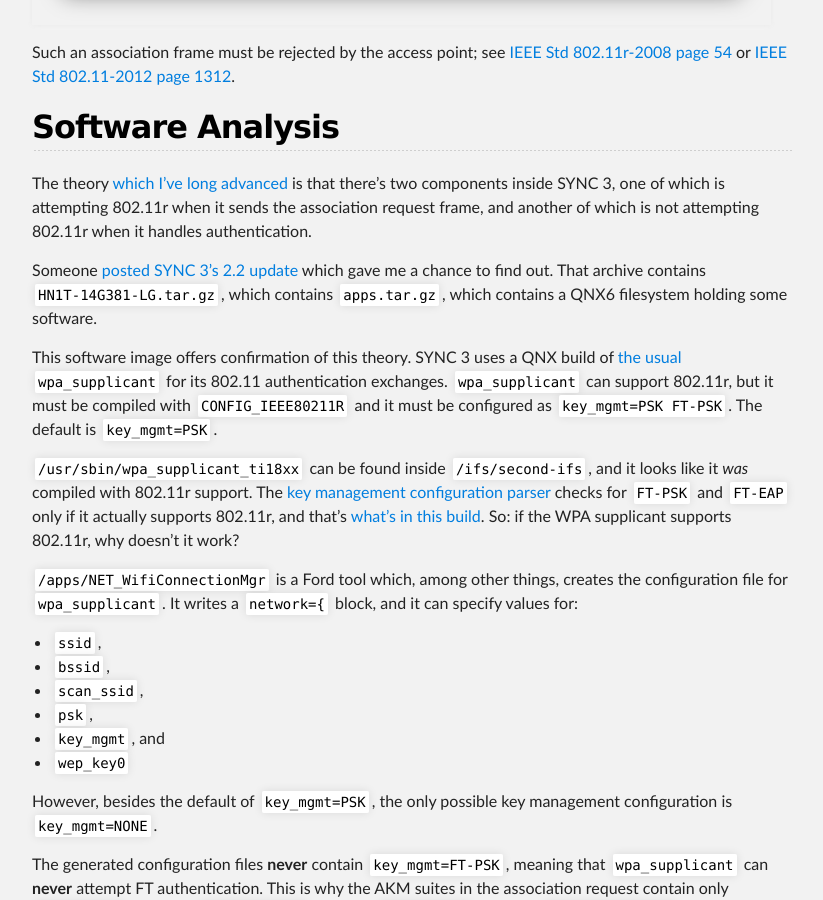
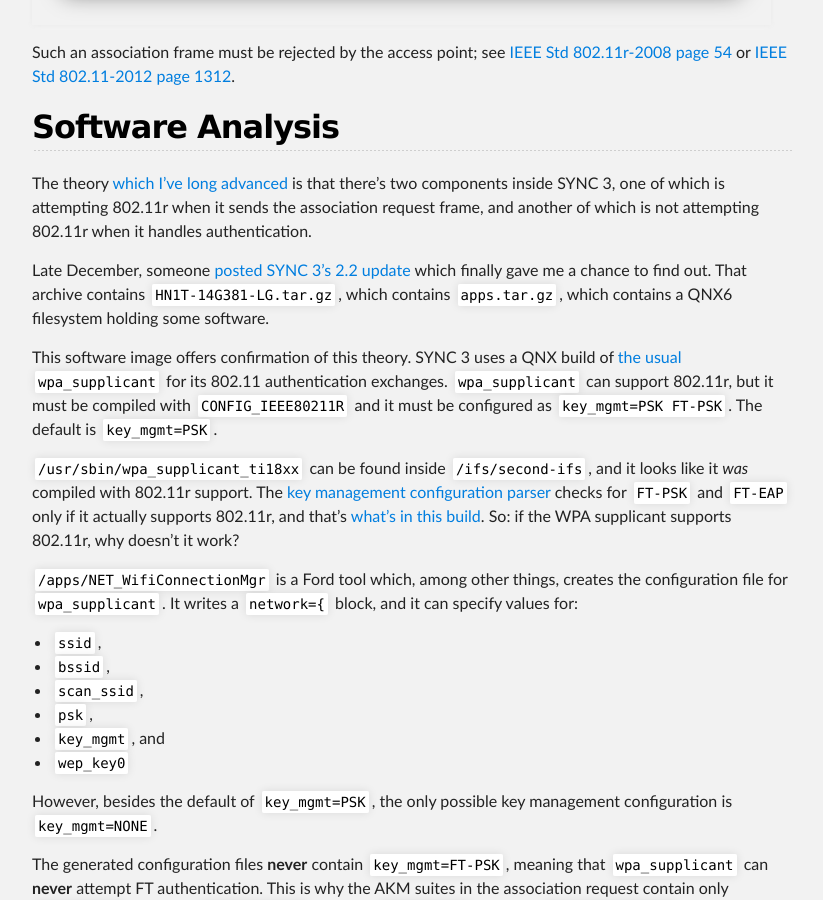
Before and after one commit to willglynn/ford-wifi-is-broken.com, a Jekyll site: the page built from index.md, in a window 1280 px wide and 900 px high, scrolled down 2357 px. Shown: the whole window, without its empty margins (228-1051 px from the left). Built offline with Jekyll 4.4.1, drawn with Linux system fonts in a browser that asks for light colours; our own code applies the rules of GitHub Pages for plain Markdown files.

Commit message:
Clarify timeline

```diff
--- a/index.md
+++ b/index.md
@@ -64,7 +64,7 @@ Software Analysis
 
 The theory [which I've long advanced](/2016/11/17/email-1479396709.html#theory) is that there's two components inside SYNC 3, one of which is attempting 802.11r when it sends the association request frame, and another of which is not attempting 802.11r when it handles authentication.
 
-Someone [posted SYNC 3's 2.2 update](http://www.2gfusions.net/showthread.php?tid=3881&pid=100870) which gave me a chance to find out. That archive contains `HN1T-14G381-LG.tar.gz`, which contains `apps.tar.gz`, which contains a QNX6 filesystem holding some software.
+Late December, someone [posted SYNC 3's 2.2 update](http://www.2gfusions.net/showthread.php?tid=3881&pid=100870) which finally gave me a chance to find out. That archive contains `HN1T-14G381-LG.tar.gz`, which contains `apps.tar.gz`, which contains a QNX6 filesystem holding some software.
 
 This software image offers confirmation of this theory. SYNC 3 uses a QNX build of [the usual `wpa_supplicant`](https://w1.fi/wpa_supplicant/) for its 802.11 authentication exchanges. `wpa_supplicant` can support 802.11r, but it must be compiled with `CONFIG_IEEE80211R` and it must be configured as `key_mgmt=PSK FT-PSK`. The default is `key_mgmt=PSK`.
 
```
